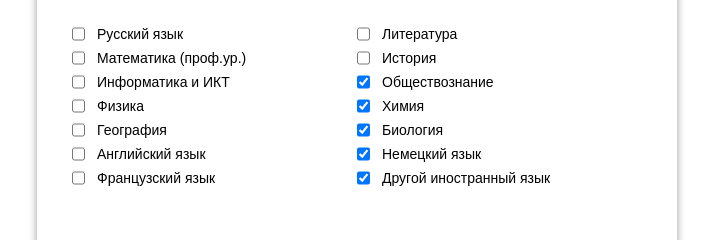
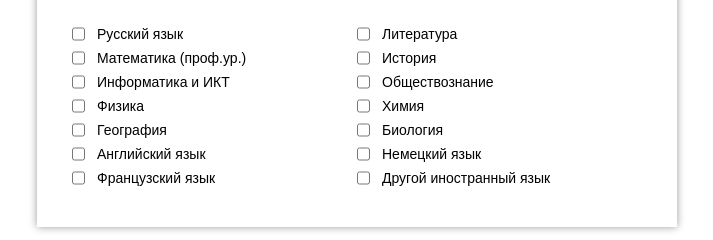
Before and after one commit to KonstantinSh21/ege_psu, a Vue app: page / in a window 1280 px wide. Shown: the part 379-619 px from the top of the page, without its empty margins (283-996 px from the left). Built offline with nearby package versions, Linux system fonts and the light colour scheme.

Commit message:
isPredmet in App.vue

```diff
--- a/src/App.vue
+++ b/src/App.vue
@@ -18,67 +18,65 @@
               <div class="wrapper__cb">
                 <div class="wrapper__cb-items">
                   <div class="wrapper__cb-item">
-                    <input type="checkbox"/>
+                    <input v-model="isRus" type="checkbox"/>
                     <span>Русский язык</span>
                   </div>
 
                   <div class="wrapper__cb-item">
-                    <input type="checkbox"/>
+                    <input v-model="isMat" type="checkbox"/>
                     <span>Математика (проф.ур.)</span>
                   </div>
 
                   <div class="wrapper__cb-item">
-                    <input type="checkbox"/>
+                    <input v-model="isInf" type="checkbox"/>
                     <span>Информатика и ИКТ</span>
                   </div>
 
                   <div class="wrapper__cb-item">
-                    <input type="checkbox"/>
+                    <input v-model="isPhy" type="checkbox"/>
                     <span>Физика</span>
                   </div>
                   <div class="wrapper__cb-item">
-                    <input type="checkbox"/>
+                    <input  v-model="isGeo" type="checkbox"/>
                     <span>География</span>
                   </div>
                   <div class="wrapper__cb-item">
-                    <input type="checkbox"/>
+                    <input v-model="isEng" type="checkbox"/>
                     <span>Английский язык</span>
                   </div>
                   <div class="wrapper__cb-item">
-                    <input type="checkbox"/>
+                    <input  v-model="isFre" type="checkbox"/>
                     <span>Французский язык</span>
                   </div>
                 </div>
                 <div class="wrapper__cb-items">
-
                   <div class="wrapper__cb-item">
-                    <input type="checkbox"/>
+                    <input v-model="isLit" type="checkbox"/>
                     <span>Литература</span>
                   </div>
 
                   <div class="wrapper__cb-item">
-                    <input type="checkbox"/>
+                    <input v-model="isIst" type="checkbox"/>
                     <span>История</span>
                   </div>
-
                   <div class="wrapper__cb-item">
-                    <input v-model="open" type="checkbox"/>
+                    <input v-model="isObs" type="checkbox"/>
                     <span>Обществознание</span>
                   </div>
                   <div class="wrapper__cb-item">
-                    <input v-model="open" type="checkbox"/>
+                    <input v-model="isChe" type="checkbox"/>
                     <span>Химия</span>
                   </div>
                   <div class="wrapper__cb-item">
-                    <input v-model="open" type="checkbox"/>
+                    <input v-model="isBio" type="checkbox"/>
                     <span>Биология</span>
                   </div>
                   <div class="wrapper__cb-item">
-                    <input v-model="open" type="checkbox"/>
+                    <input v-model="isGer" type="checkbox"/>
                     <span>Немецкий язык</span>
                   </div>
                   <div class="wrapper__cb-item">
-                    <input v-model="open" type="checkbox"/>
+                    <input v-model="isIny" type="checkbox"/>
                     <span>Другой иностранный язык</span>
                   </div>
                 </div>
@@ -124,7 +122,22 @@ export default {
       mySql: ['math', 'phys', 'pus'],
       filterArr: [],
       finallyFilterArr: [],
-      open: true,
+      isBio: false,
+      isMat: false,
+      isGeo: false,
+      isRus: false,
+      isChe: false,
+      isObs: false,
+      isInf: false,
+      isEng: false,
+      isPhy: false,
+      isIst: false,
+      isIny: false,
+      isLit: false,
+      isGer: false,
+      isFre: false,
+      isTvo: false,
+      isRis: false
     }
   },
   mounted() {
```
